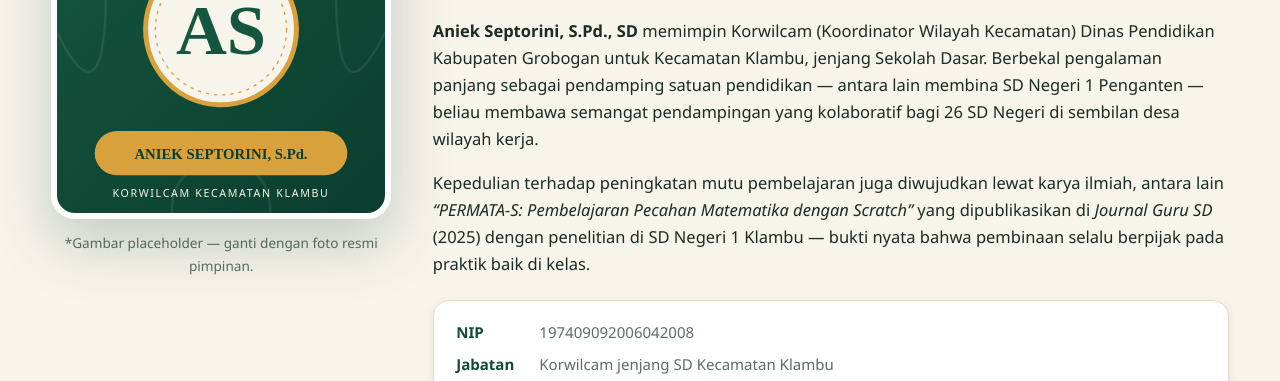
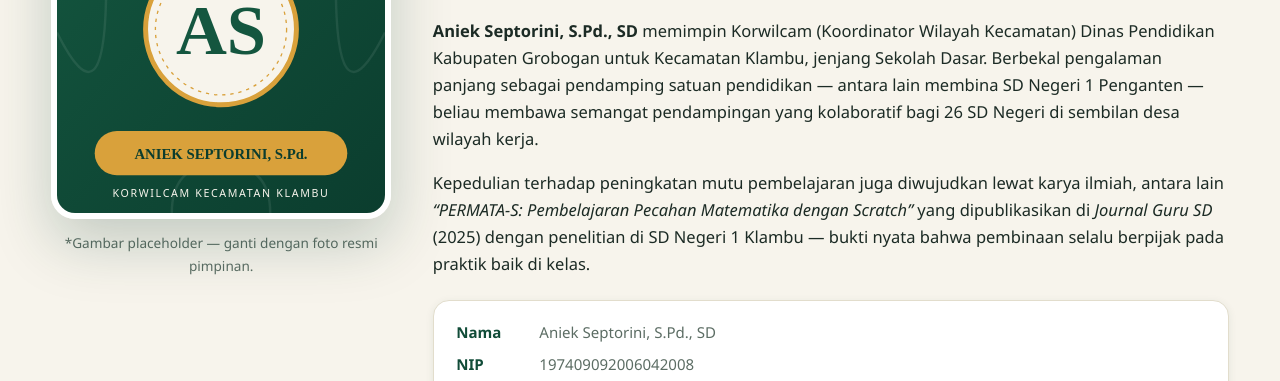
Before and after one commit to muhammadzaidun32-hub/korwilcam-klambu, a plain HTML site: page profil.html in a window 1280 px wide. Shown: the part 566-947 px from the top of the page. Drawn offline with Linux system fonts and the light colour scheme.

Commit message:
Profil: tambah baris Nama di atas NIP pada kartu data pimpinan

```diff
--- a/profil.html
+++ b/profil.html
@@ -93,6 +93,7 @@
           </p>
           <div class="profile-meta">
             <dl>
+              <dt>Nama</dt><dd data-cfg="pimpinan.nama"><strong>Aniek Septorini, S.Pd., SD</strong></dd>
               <dt>NIP</dt><dd data-cfg="pimpinan.nip">197409092006042008</dd>
               <dt>Jabatan</dt><dd>Korwilcam jenjang SD Kecamatan Klambu</dd>
               <dt>Instansi</dt><dd>Dinas Pendidikan Kabupaten Grobogan</dd>
```
